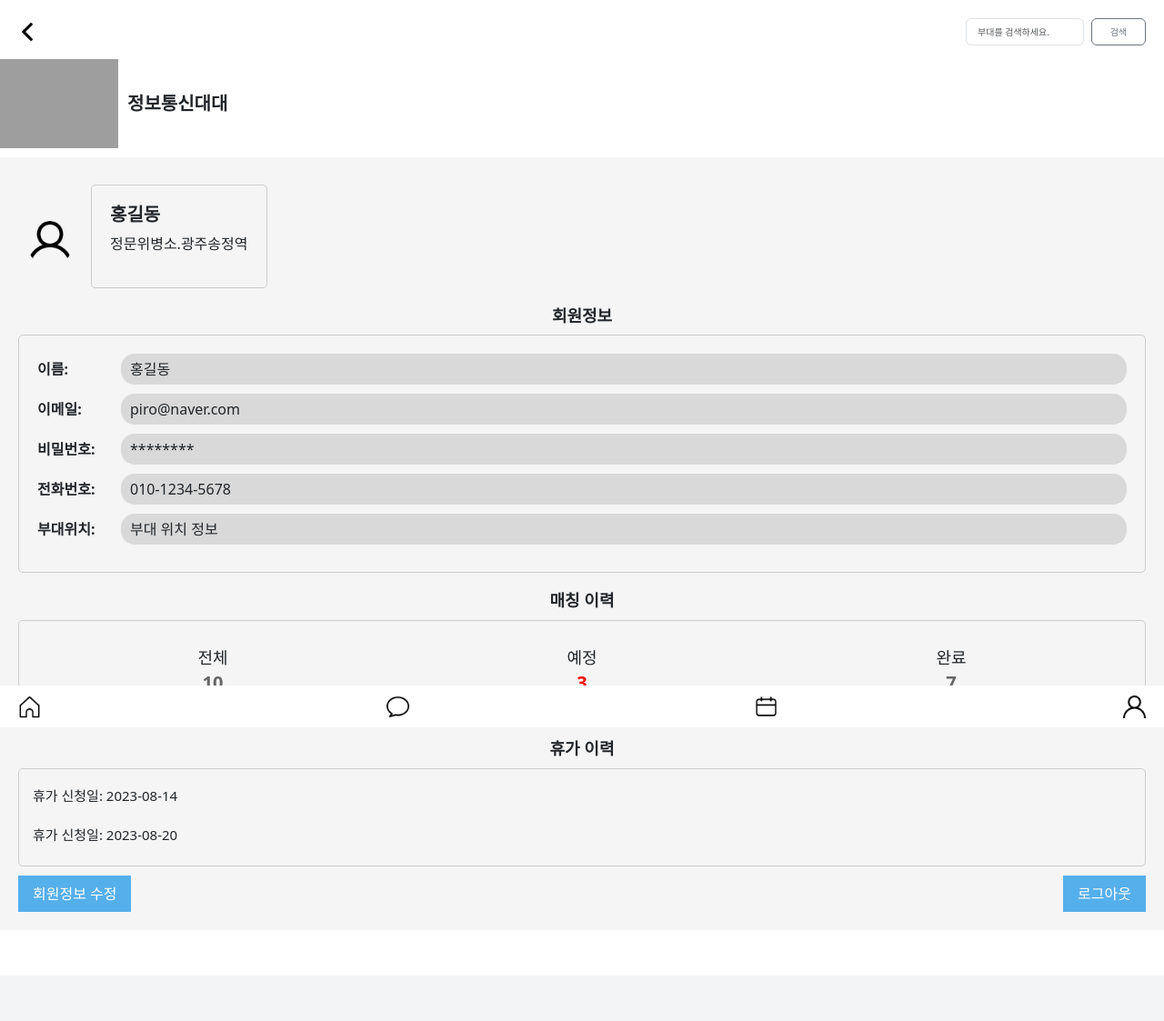
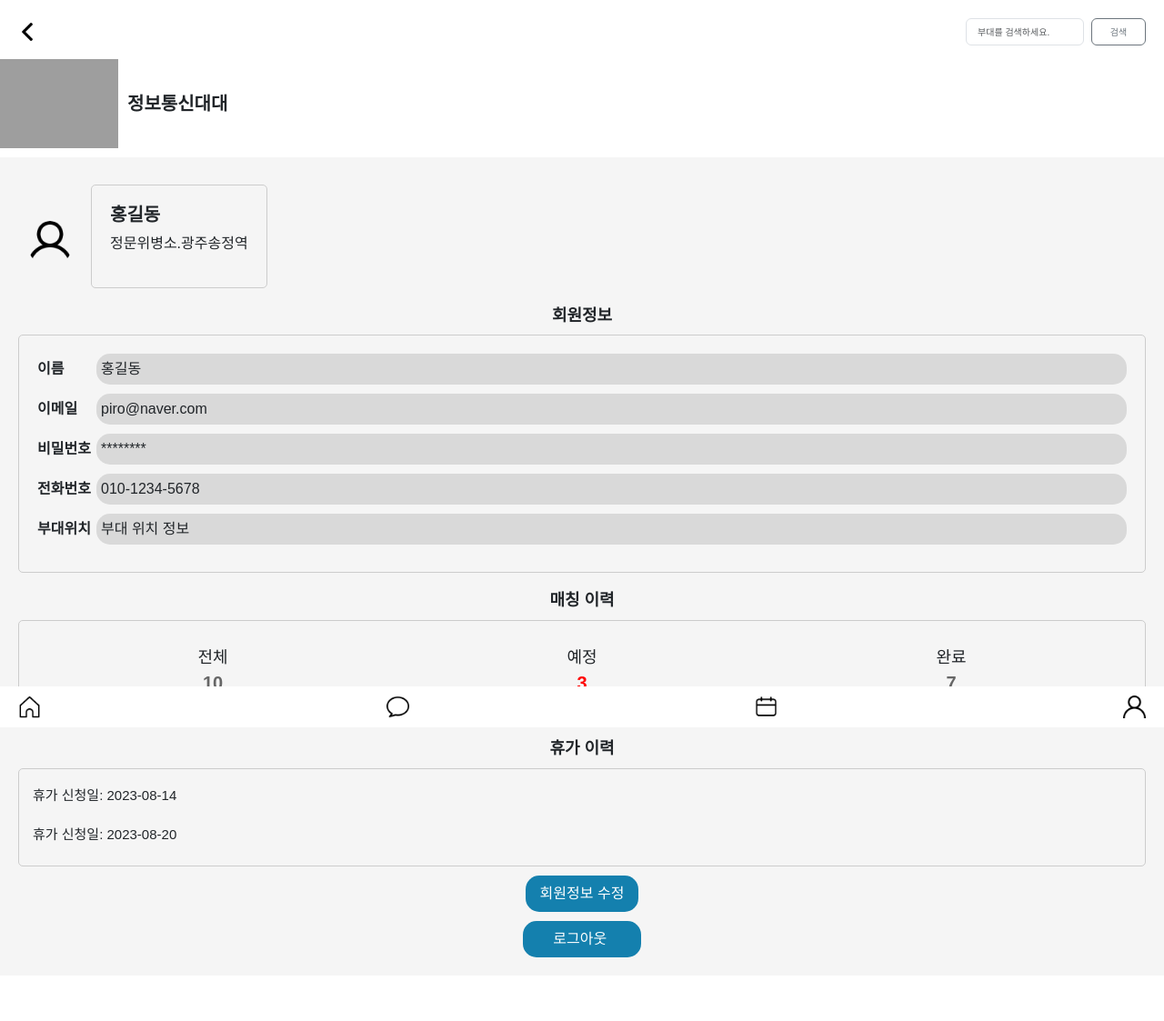
Before and after one commit to ROKATAXI/taxiRoka, a Django app: page /user/mypage/ in a window 1280 px wide. Shown: the whole page at 91% size. Before the commit the page ends 1003 px from the top, so only its background shows below. Run offline with Django 4.2, Linux system fonts and the light colour scheme; some libraries are stand-ins or nearby versions; some web fonts are replaced; grey boxes are pictures that could not be loaded.

Commit message:
배경색,글씨체

```diff
--- a/static/css/base.css
+++ b/static/css/base.css
@@ -1,8 +1,10 @@
 :root{
     --gutter: 16px;
-
+    --button-color:rgb(20, 128, 174);
     --grey_bg: #FBFBFA;
+    --bg-color:#e1ecf1;
 }
+* { font-family: 'Spoqa Han Sans Neo', sans-serif; }
 
 body{
     display: flex;
--- a/static/css/calendar.css
+++ b/static/css/calendar.css
@@ -1,3 +1,6 @@
+.body{
+    background-color: var(--bg-color);
+}
 .calendar {
     width: 90%;
     margin: auto;
--- a/static/css/createroom.css
+++ b/static/css/createroom.css
@@ -95,7 +95,7 @@
 .create-room-button{
     display: block;
     width: 80%;
-    background-color: rgb(20, 128, 174);
+    background-color: var(--button-color);
     text-align: center;
     border-radius: 10px;
     margin: 15px auto;
--- a/static/css/mypage.css
+++ b/static/css/mypage.css
@@ -1,3 +1,7 @@
+body{
+    background-color: var(--bg-color);
+}
+
 .logo-container {
     display: flex;
     align-items: center;
@@ -73,15 +77,18 @@
 
 .info-label {
     font-weight: bold;
-    width: 90px;
+    width: 65px;
 }
 
 .info-value {
     flex: 1;
     background-color: #D9D9D9;
-    padding: 5px 10px;
+    padding: 5px 5px;
     border-radius: 15px;
-    margin-left: 2px;
+    margin-left: 0px;
+    white-space: nowrap;
+    overflow: hidden;
+    text-overflow: ellipsis;
 }
 
 
@@ -161,22 +168,24 @@
 
 .profile-actions {
     display: flex;
-    justify-content: space-between;
     margin-top: 10px;
     align-items: center;
+    flex-direction: column;
 }
 
 .edit-profile-button {
-    background-color: #55afeb;
+    background-color: var(--button-color);
     color: white;
     border: none;
     padding: 8px 16px;
     cursor: pointer;
     transition: background-color 0.3s;
+    margin-bottom: 10px;
+    border-radius: 15px;
 }
 
 .logout-button {
-    background-color: #55afeb;
+    background-color: var(--button-color);
     color: white;
     border: none;
     padding: 8px 16px;
@@ -184,10 +193,11 @@
     display: inline-block;
     cursor: pointer;
     transition: background-color 0.3s;
+    border-radius: 15px;
 }
 
 .edit-profile-button:hover,
 .logout-button:hover {
     opacity: 0.8;
-    background-color: #2c3e50;
+    background-color: #395067;
 }
--- a/templates/base.html
+++ b/templates/base.html
@@ -5,6 +5,7 @@
 <head>
     <title>TaxiRoka</title>
     <meta charset="UTF-8">
+    <link href='//spoqa.github.io/spoqa-han-sans/css/SpoqaHanSansNeo.css' rel='stylesheet' type='text/css'>
     <link rel="shortcut icon" href="{% static 'img/favicon.png' %}">
     <meta name="viewport" content="width=device-width, initial-scale=1.0">
     <link rel="stylesheet" href="{% static 'css/style.css' %}">
--- a/templates/user/main.html
+++ b/templates/user/main.html
@@ -14,7 +14,7 @@
         <a href="/user/login" class="btn">로그인</a>
         <a href="/user/signup" class="btn">회원가입</a>
 
-        <span>-------------------or sign up with-------------------</span>
+        <span>---------or sign up with---------</span>
         <div class="social-container">
             <button class="social-btn">
                 <a href="javascript:loginWithKakao()">
--- a/templates/user/mypage.html
+++ b/templates/user/mypage.html
@@ -35,23 +35,23 @@
         <h2 class="section-title">회원정보</h2>
         <div class="profile-info">
             <div class="info-row">
-                <div class="info-label">이름:</div>
+                <div class="info-label">이름</div>
                 <div class="info-value">홍길동</div>
             </div>
             <div class="info-row">
-                <div class="info-label">이메일:</div>
+                <div class="info-label">이메일</div>
                 <div class="info-value">piro@naver.com</div>
             </div>
             <div class="info-row">
-                <div class="info-label">비밀번호:</div>
+                <div class="info-label">비밀번호</div>
                 <div class="info-value">********</div>
             </div>
             <div class="info-row">
-                <div class="info-label">전화번호:</div>
+                <div class="info-label">전화번호</div>
                 <div class="info-value">010-1234-5678</div>
             </div>
             <div class="info-row">
-                <div class="info-label">부대위치:</div>
+                <div class="info-label">부대위치</div>
                 <div class="info-value">부대 위치 정보</div>
             </div>
         </div>
@@ -97,7 +97,7 @@
 
     <div class="profile-actions">
         <button class="edit-profile-button">회원정보 수정</button>
-        <button class="logout-button">로그아웃</button>
+        <button class="logout-button">&nbsp;&nbsp;&nbsp;&nbsp;로그아웃&nbsp;&nbsp;&nbsp;&nbsp;&nbsp;</button>
 
     </div>
 
```
Also changed, not shown: static/css/user/main.css (+28 -2 lines).
